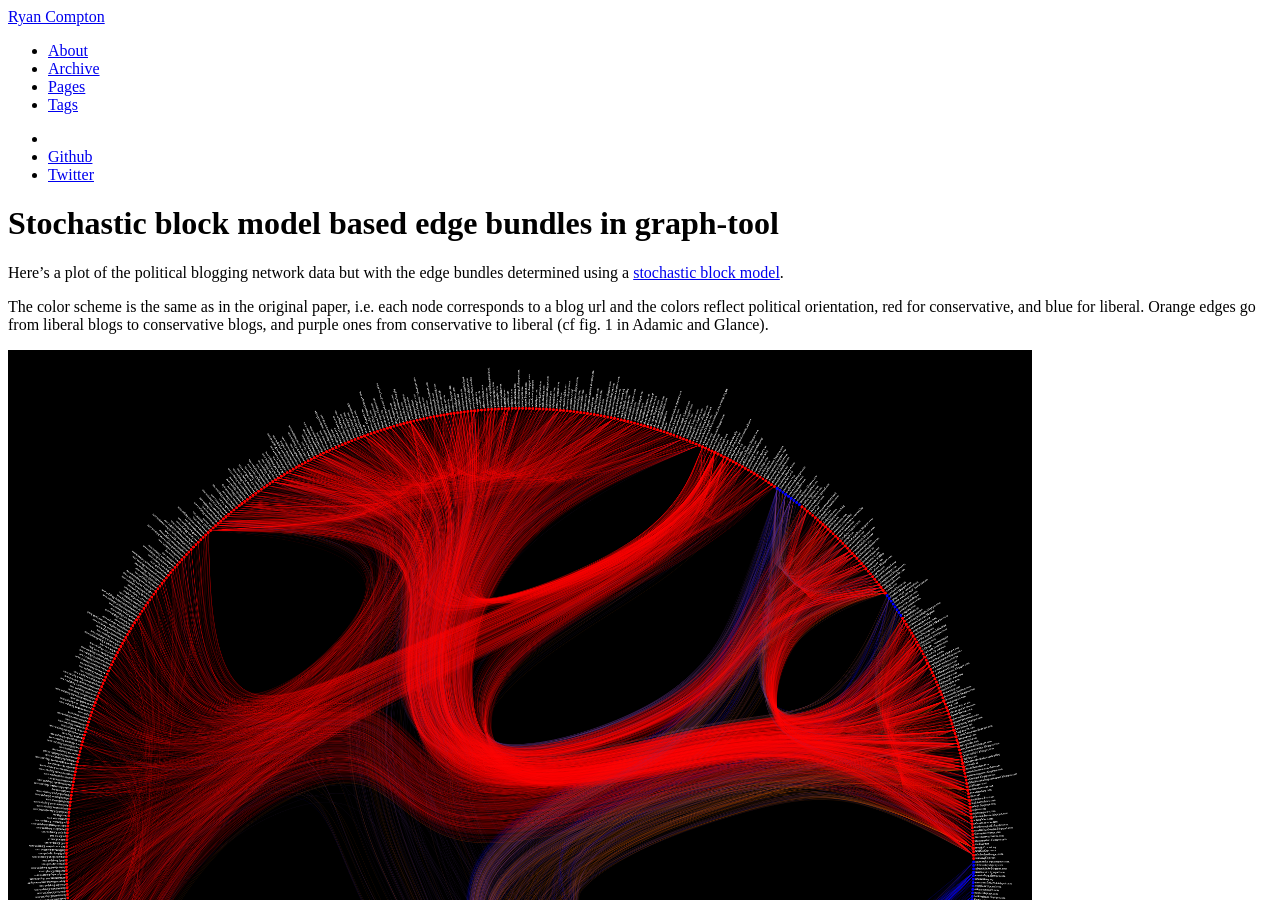
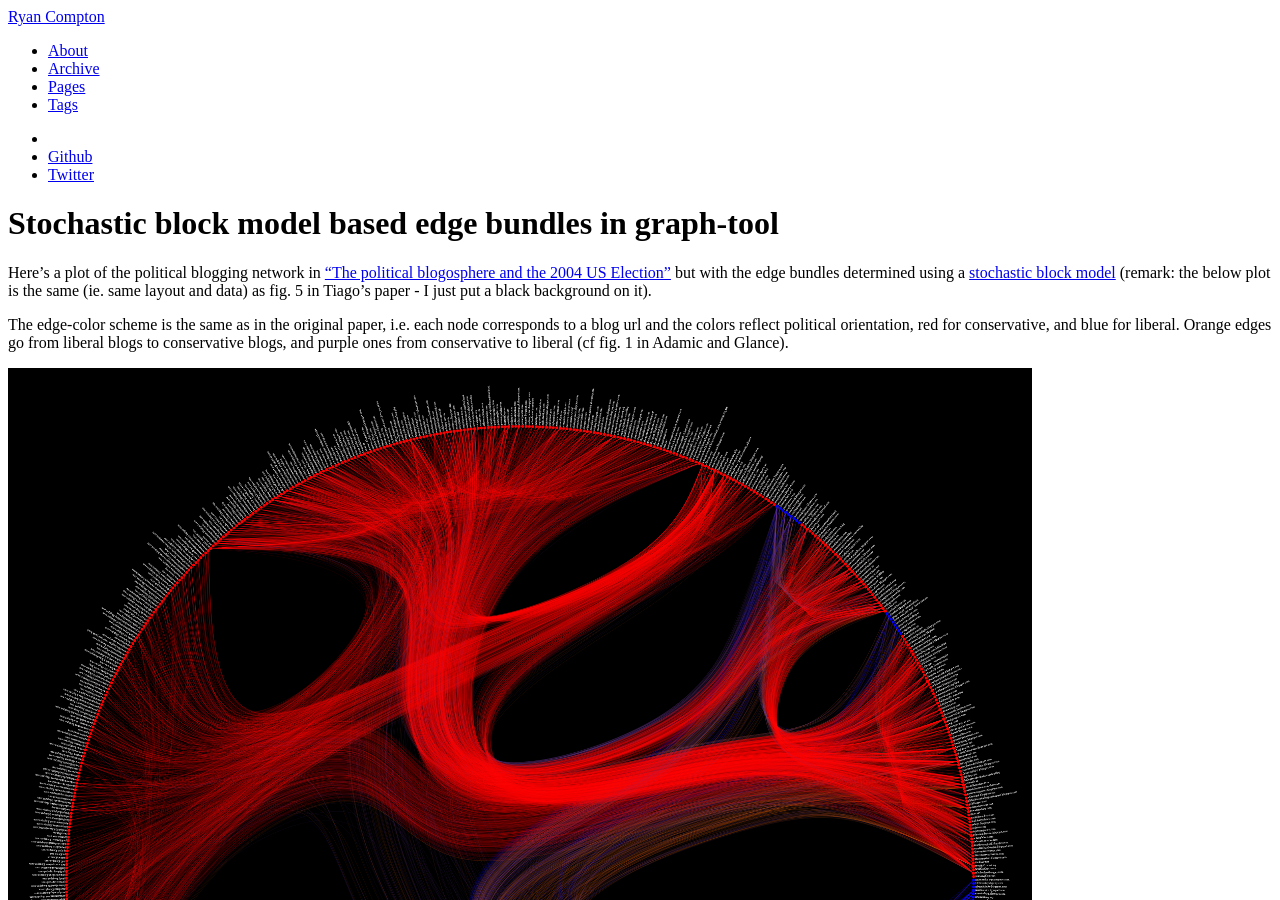
Before and after one commit to rcompton/ryancompton.net, a Jekyll site: the page built from _posts/2014-10-22-stochastic-block-model-based-edge-bundles-in-graph-tool.md, in a window 1280 px wide and 900 px high. Built offline with Jekyll 4.4.1, drawn with Linux system fonts in a browser that asks for light colours; nearby versions of some CDN libraries; comment, search, counter and statistics services are not loaded.

Commit message:
stocblk paper update

```diff
--- a/_posts/2014-10-22-stochastic-block-model-based-edge-bundles-in-graph-tool.md
+++ b/_posts/2014-10-22-stochastic-block-model-based-edge-bundles-in-graph-tool.md
@@ -8,9 +8,9 @@ tags: ["coding"]
 {% include JB/setup %}
 {% excerpt %}
 
-Here's a plot of the political blogging network data but with the edge bundles determined using a [stochastic block model](http://arxiv.org/abs/1310.4377).
+Here's a plot of the political blogging network in [“The political blogosphere and the 2004 US Election”](http://dx.doi.org/10.1145/1134271.1134277) but with the edge bundles determined using a [stochastic block model](http://arxiv.org/abs/1310.4377) (remark: the below plot is the same (ie. same layout and data) as fig. 5 in Tiago's paper - I just put a black background on it).
 
-The color scheme is the same as in the original paper, i.e. each node corresponds to a blog url and the colors reflect political orientation, red for conservative, and blue for liberal. Orange edges go from liberal blogs to conservative blogs, and purple ones from conservative to liberal (cf  fig. 1 in Adamic and Glance).
+The edge-color scheme is the same as in the original paper, i.e. each node corresponds to a blog url and the colors reflect political orientation, red for conservative, and blue for liberal. Orange edges go from liberal blogs to conservative blogs, and purple ones from conservative to liberal (cf  fig. 1 in Adamic and Glance).
 
 ![polblogs_blockmodel_1024]({{ site.url }}/assets/graphviz/polblogs_blockmodel_1024.png)
 
```
